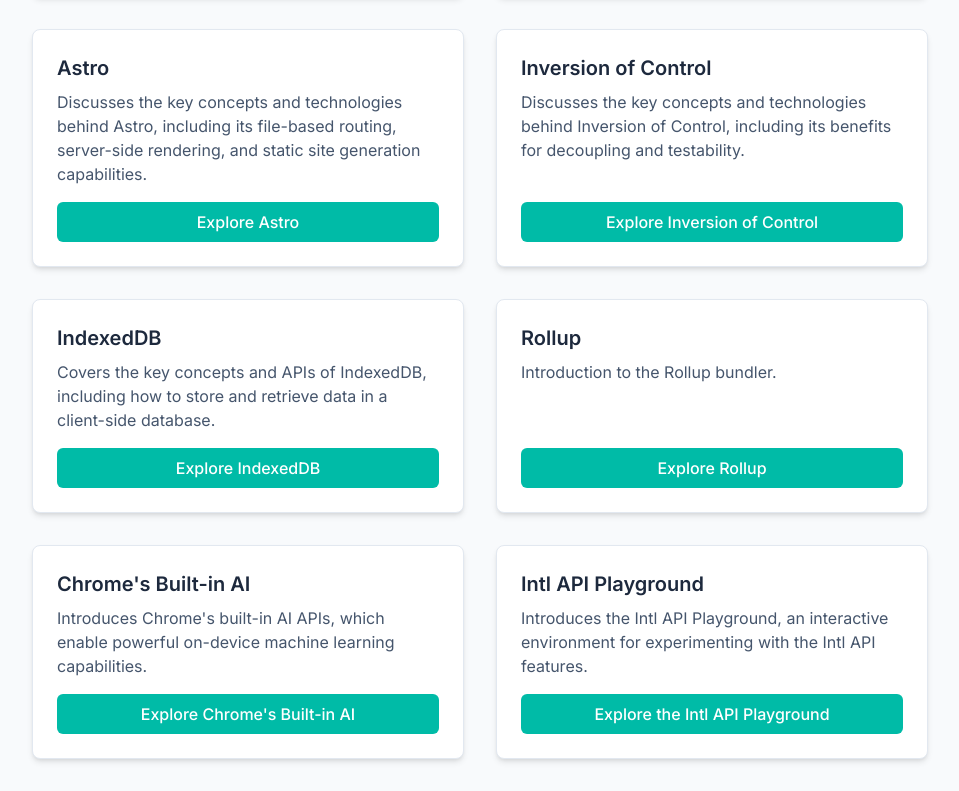
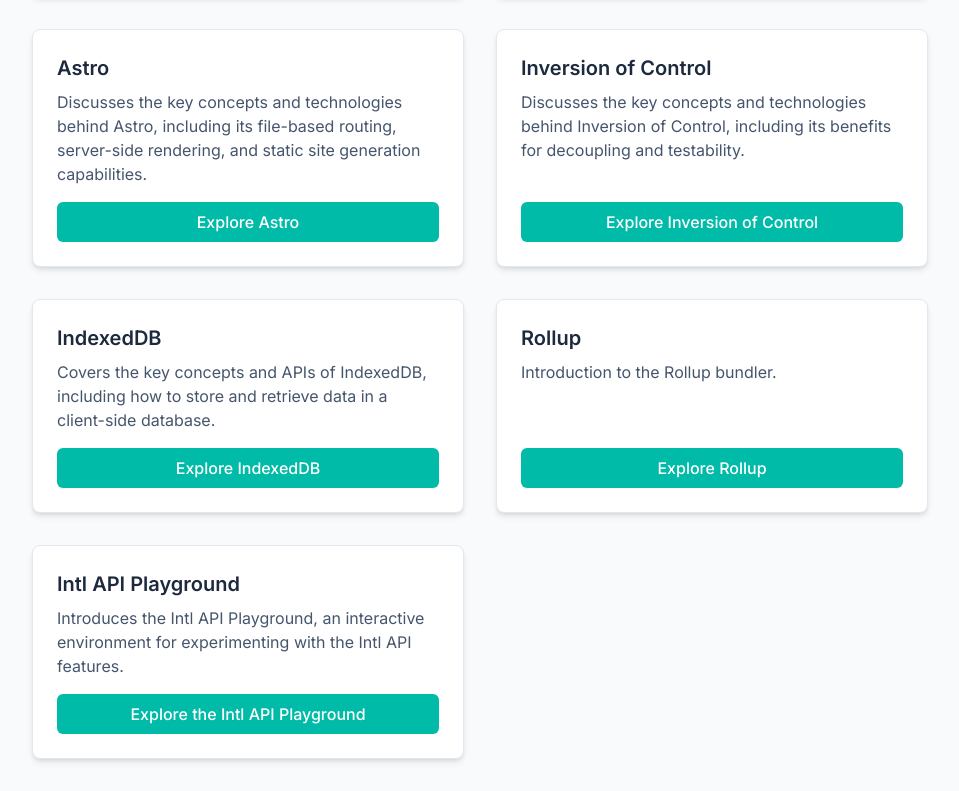
Before and after one commit to caraya/guide-tutorials, a website: page typescript/index.html in a window 1280 px wide. Shown: the part 1079-1870 px from the top of the page, without its empty margins (160-1119 px from the left). Drawn offline with nearby package versions, Linux system fonts and the light colour scheme.

Commit message:
removed link to chrome built-in ai

```diff
--- a/typescript/index.html
+++ b/typescript/index.html
@@ -128,15 +128,6 @@
           </a>
         </div>
         <div class="bg-white rounded-lg shadow-md border border-slate-200 p-6 flex flex-col">
-          <h2 class="text-xl font-semibold mb-2 text-slate-800">Chrome's Built-in AI</h2>
-          <p class="text-slate-600 mb-4 flex-grow">
-            Introduces Chrome's built-in AI APIs, which enable powerful on-device machine learning capabilities.
-          </p>
-          <a href="chrome-ai.html" class="inline-block bg-teal-500 hover:bg-teal-600 text-white font-medium py-2 px-4 rounded-md text-center transition-colors">
-            Explore Chrome's Built-in AI
-          </a>
-        </div>
-        <div class="bg-white rounded-lg shadow-md border border-slate-200 p-6 flex flex-col">
           <h2 class="text-xl font-semibold mb-2 text-slate-800">Intl API Playground</h2>
           <p class="text-slate-600 mb-4 flex-grow">
             Introduces the Intl API Playground, an interactive environment for experimenting with the Intl API features.
```
